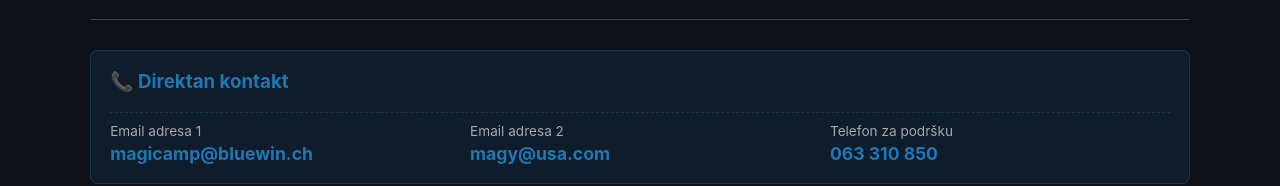
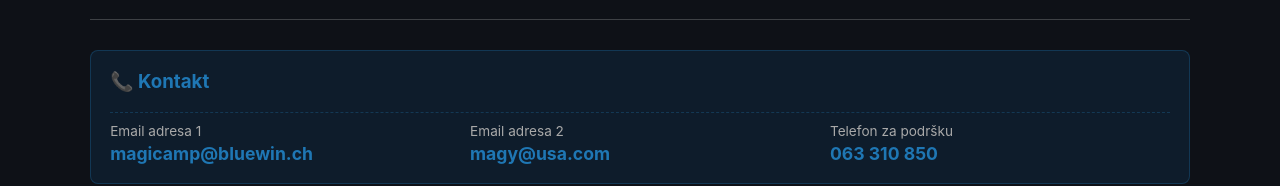
Before and after one commit to MAGADONNY/ofix, a plain HTML site: page index.html in a window 1280 px wide. Shown: the part 2382-2568 px from the top of the page. Drawn offline with Linux system fonts and the light colour scheme.

Commit message:
Update index.html

```diff
--- a/index.html
+++ b/index.html
@@ -388,7 +388,7 @@
 
         <!-- DIREKTAN KONTAKT -->
         <div class="price-card-blue" style="margin-bottom: 40px;">
-            <h3 style="margin-top: 0; color: var(--primary-blue);">📞 Direktan kontakt</h3>
+            <h3 style="margin-top: 0; color: var(--primary-blue);">📞 Kontakt</h3>
             <div class="contact-flex-container">
                 <div class="contact-flex-item">
                     <div class="price-label">Email adresa 1</div>
```
